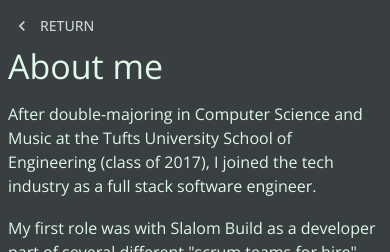
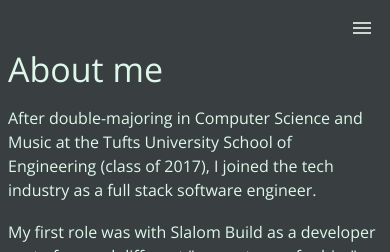
Before and after one commit to eli-boninger/boninger, a React (Vite) app: page /work in a window 390 px wide. Shown: the top 252 px of the page. Built offline with nearby package versions, Linux system fonts and the light colour scheme.

Commit message:
fix up transitions and responsive design

```diff
--- a/package.json
+++ b/package.json
@@ -12,7 +12,8 @@
     "@mui/material": "^5.13.7",
     "react": "^18.2.0",
     "react-dom": "^18.2.0",
-    "react-router-dom": "^6.14.1"
+    "react-router-dom": "^6.14.1",
+    "react-transition-group": "^4.4.5"
   },
   "devDependencies": {
     "@types/react": "^18.2.14",
--- a/src/App.tsx
+++ b/src/App.tsx
@@ -1,8 +1,10 @@
 import React from "react";
 import { Header } from "./components/Header";
 import { css } from "@emotion/react";
-import { Box, Container } from "@mui/material";
-import { Outlet } from "react-router-dom";
+import { Box, Container, useMediaQuery } from "@mui/material";
+import { Outlet, useLocation } from "react-router-dom";
+import { theme } from "./theme";
+import { Nav } from "./components/Nav";
 
 const appBox = css({
   height: "100%",
@@ -18,6 +20,7 @@ export const App = () => {
   return (
     <Box css={appBox} bgcolor={"primary.main"}>
       <Container maxWidth="lg" css={appContainer}>
+        <Nav />
         <Header />
         <Outlet />
       </Container>
--- /dev/null
+++ b/src/components/ExpandedMenu.tsx
@@ -0,0 +1,40 @@
+import React from "react";
+import { css } from "@emotion/react";
+import { Button } from "@mui/material";
+import { Link } from "./Links";
+import NavigateBeforeIcon from "@mui/icons-material/NavigateBefore";
+import { useNavigate } from "react-router-dom";
+
+interface Props {
+  links: Link[];
+}
+
+export const ExpandedMenu = (props: Props) => {
+  const { links } = props;
+  const navigate = useNavigate();
+
+  return (
+    <div css={{ display: "flex", justifyContent: "space-between" }}>
+      <Button
+        variant="text"
+        onClick={() => navigate("/")}
+        color="secondary"
+        startIcon={<NavigateBeforeIcon color="secondary" />}
+      >
+        Return
+      </Button>
+      <div>
+        {links.map((link: Link) => (
+          <Button
+            key={link.text}
+            color="secondary"
+            variant="text"
+            onClick={() => navigate(link.route)}
+          >
+            {link.text}
+          </Button>
+        ))}
+      </div>
+    </div>
+  );
+};
--- /dev/null
+++ b/src/components/HamburgerMenu.tsx
@@ -0,0 +1,61 @@
+import React from "react";
+import { css } from "@emotion/react";
+import MenuIcon from "@mui/icons-material/Menu";
+import { IconButton, Menu, MenuItem } from "@mui/material";
+import { Link } from "./Links";
+import { useNavigate } from "react-router-dom";
+
+interface Props {
+  links: Link[];
+}
+
+export const HamburgerMenu = (props: Props) => {
+  const { links } = props;
+  const navigate = useNavigate();
+  const [anchorEl, setAnchorEl] = React.useState<null | HTMLElement>(null);
+  const open = Boolean(anchorEl);
+  const handleClick = (event: React.MouseEvent<HTMLButtonElement>) => {
+    setAnchorEl(event.currentTarget);
+  };
+  const handleClose = () => {
+    setAnchorEl(null);
+  };
+  const handleCLick = (route: string) => {
+    setAnchorEl(null);
+    navigate(route);
+  };
+
+  return (
+    <div css={{ display: "flex", justifyContent: "end" }}>
+      <IconButton
+        id="nav-button"
+        aria-controls={open ? "nav-menu" : undefined}
+        aria-haspopup="true"
+        aria-expanded={open ? "true" : undefined}
+        onClick={handleClick}
+      >
+        <MenuIcon color="secondary" />
+      </IconButton>
+      <Menu
+        id="nav-menu"
+        anchorEl={anchorEl}
+        open={open}
+        onClose={handleClose}
+        MenuListProps={{
+          "aria-labelledby": "nav-button",
+        }}
+        css={css`
+          .MuiMenu-list {
+            min-width: 7rem;
+          }
+        `}
+      >
+        {links.map((link) => (
+          <MenuItem key={link.text} onClick={() => handleCLick(link.route)}>
+            {link.text}
+          </MenuItem>
+        ))}
+      </Menu>
+    </div>
+  );
+};
--- a/src/components/Header.tsx
+++ b/src/components/Header.tsx
@@ -1,7 +1,17 @@
-import { Button, ButtonGroup, Fade, Slide, Typography } from "@mui/material";
+import {
+  Button,
+  ButtonGroup,
+  Fade,
+  Slide,
+  Typography,
+  useMediaQuery,
+} from "@mui/material";
 import React from "react";
 import { css } from "@emotion/react";
 import { useLocation, useNavigate } from "react-router-dom";
+import { Link, Links } from "./Links";
+import { useLinks } from "../hooks/useLinks";
+import { theme } from "../theme";
 
 const titleStyle = css({
   paddingTop: "0.5rem",
@@ -12,6 +22,7 @@ export const Header = () => {
   const { pathname } = useLocation();
   const navigate = useNavigate();
   const isRootPath = pathname === "/";
+  const isSmallScreen = useMediaQuery(theme.breakpoints.down("sm"));
 
   return (
     <Slide
@@ -21,28 +32,35 @@ export const Header = () => {
       unmountOnExit
       timeout={1000}
     >
+      <Fade in timeout={3000}>
         <div
           css={{
             display: "flex",
             flexDirection: "column",
-          marginTop: "2rem",
+            marginTop: "1rem",
             gap: "1rem",
           }}
         >
           <Typography css={titleStyle} color="secondary">
             Eli Boninger is a web developer and musician living in Boston.
           </Typography>
-        <Fade in timeout={3000}>
           <ButtonGroup
             variant="text"
             color="secondary"
             aria-label="Navigation options button group"
           >
-            <Button onClick={() => navigate("/work")}>Bio</Button>
-            <Button onClick={() => navigate("/music")}>Music</Button>
+            {Links.filter((link) => link.route !== "/").map((link: Link) => (
+              <Button
+                size={isSmallScreen ? "large" : "medium"}
+                key={link.text}
+                onClick={() => navigate(link.route)}
+              >
+                {link.text}
+              </Button>
+            ))}
           </ButtonGroup>
+        </div>
       </Fade>
-      </div>
     </Slide>
   );
 };
--- /dev/null
+++ b/src/components/Links.ts
@@ -0,0 +1,19 @@
+export interface Link {
+    text: string;
+    route: string;
+}
+
+export const Links: Link[] = [
+    {
+        text: "Home",
+        route: "/"
+    },
+    {
+        text: "Bio",
+        route: "/work"
+    },
+    {
+        text: "Music",
+        route: "/music"
+    }
+]
--- /dev/null
+++ b/src/components/Nav.tsx
@@ -0,0 +1,37 @@
+import React, { useEffect, useState } from "react";
+import { css } from "@emotion/react";
+import { Button, Fade, useMediaQuery } from "@mui/material";
+import { theme } from "../theme";
+import { HamburgerMenu } from "./HamburgerMenu";
+import { Link, Links } from "./Links";
+import { useLocation, useNavigate } from "react-router-dom";
+import { useLinks } from "../hooks/useLinks";
+import { ExpandedMenu } from "./ExpandedMenu";
+
+export const Nav = () => {
+  const isSmallScreen = useMediaQuery(theme.breakpoints.down("sm"));
+  const navigate = useNavigate();
+  const { pathname } = useLocation();
+  const [isIn, setIsIn] = useState(pathname !== "/");
+  const inactiveLinks = useLinks();
+
+  useEffect(() => {
+    if (!isIn && pathname !== "/") {
+      setTimeout(() => setIsIn(true), 1000);
+    } else {
+      setIsIn(pathname !== "/");
+    }
+  }, [pathname]);
+
+  return (
+    <Fade in={isIn} timeout={1000}>
+      <div>
+        {isSmallScreen ? (
+          <HamburgerMenu links={inactiveLinks} />
+        ) : (
+          <ExpandedMenu links={inactiveLinks} />
+        )}
+      </div>
+    </Fade>
+  );
+};
--- /dev/null
+++ b/src/hooks/useLinks.tsx
@@ -0,0 +1,9 @@
+import React from "react";
+import { useLocation } from "react-router-dom";
+import { Links } from "../components/Links";
+
+export const useLinks = () => {
+  const { pathname } = useLocation();
+
+  return Links.filter((link) => link.route !== pathname);
+};
--- a/src/pages/BasePage.tsx
+++ b/src/pages/BasePage.tsx
@@ -1,8 +1,7 @@
 import { Button, Fade, Typography } from "@mui/material";
 import React from "react";
-import { useNavigate } from "react-router-dom";
+import { useLocation, useNavigate } from "react-router-dom";
 import { css } from "@emotion/react";
-import NavigateBeforeIcon from "@mui/icons-material/NavigateBefore";
 
 interface Props {
   title: string;
@@ -11,18 +10,17 @@ interface Props {
 
 export const BasePage = (props: Props) => {
   const { title, children } = props;
-  const navigate = useNavigate();
+  const { pathname } = useLocation();
+
   return (
-    <Fade in timeout={1000} style={{ transitionDelay: "1000ms" }}>
+    <Fade
+      in={pathname !== "/"}
+      timeout={1000}
+      style={{ transitionDelay: "1000ms" }}
+      unmountOnExit
+      onExit={() => console.log("exiting")}
+    >
       <div>
-        <Button
-          variant="text"
-          onClick={() => navigate("/")}
-          color="secondary"
-          startIcon={<NavigateBeforeIcon color="secondary" />}
-        >
-          Return
-        </Button>
         <Typography
           variant="h4"
           color="secondary.light"
--- a/src/pages/Work.tsx
+++ b/src/pages/Work.tsx
@@ -11,13 +11,13 @@ import { BasePage } from "./BasePage";
 export const Work = () => (
   <BasePage title="About me">
     <div style={{ maxWidth: "50rem" }}>
-      <Typography color="secondary.light">
+      <Typography component="div" color="secondary.light">
         After double-majoring in Computer Science and Music at the Tufts
         University School of Engineering (class of 2017), I joined the tech
         industry as a full stack software engineer.
       </Typography>
       <br />
-      <Typography color="secondary.light">
+      <Typography component="div" color="secondary.light">
         My first role was with Slalom Build as a developer part of several
         different "scrum teams for hire". During my two years with Slalom Build
         I worked on five different teams, each serving a different and unique
```
Lines whose indentation alone changed are shown as unchanged.
